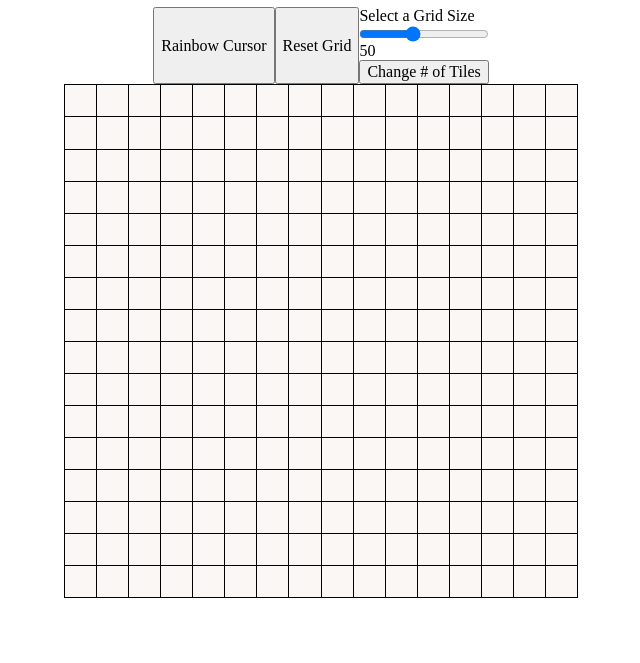
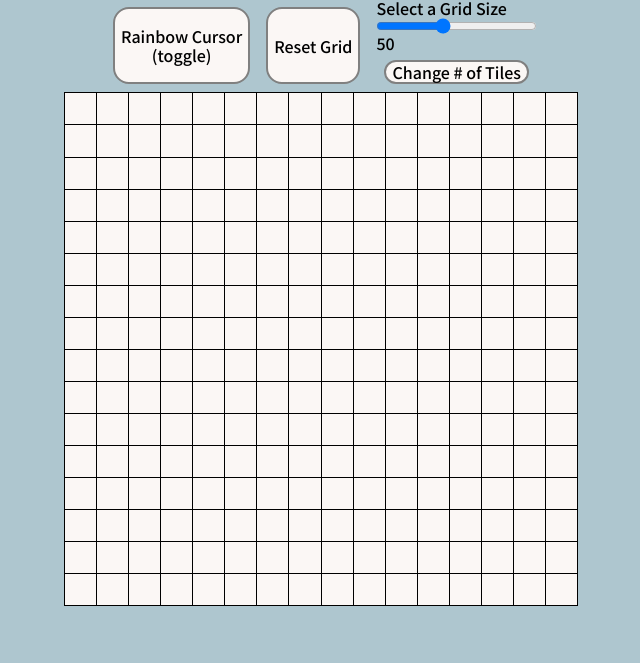
Before and after one commit to dylan-workhub/etch-a-sketch, a plain HTML site: page index.html in a window 1280 px wide. Shown: the part 137-800 px from the top of the page, without its empty margins (319-959 px from the left). Drawn offline with Linux system fonts and the light colour scheme.

Commit message:
Change general styles, clarify toggle on rainbow button

```diff
--- a/index.html
+++ b/index.html
@@ -1,6 +1,8 @@
 <!DOCTYPE html>
 <html>
     <head>
+        <link rel="preconnect" href="https://fonts.gstatic.com">
+        <link href="https://fonts.googleapis.com/css2?family=Noto+Sans+JP:wght@300;500&display=swap" rel="stylesheet">
         <link rel="stylesheet" href="normalize.css">
         <link rel="stylesheet" href="styles.css">
     </head>
@@ -9,7 +11,7 @@
             <h1>Etch A Sketch</h1>
         </nav>
         <aside>
-            <button id="rainbow">Rainbow Cursor</button>
+            <button id="rainbow">Rainbow Cursor <br/>(toggle)</button>
             <button id="gridReset">Reset Grid</button>
             <label for='numBoxes' id="slider-wrap">
                 Select a Grid Size
--- a/styles.css
+++ b/styles.css
@@ -3,6 +3,8 @@ body{
     align-items:center;
     justify-content:center;
     flex-direction:column;
+    font-family:'Noto Sans JP', sans-serif;
+    background-color:#aec6cf;
 }
 
 aside{
@@ -11,9 +13,25 @@ aside{
     justify-content:space-around;
 }
 
+button{
+    background-color:#fbf7f5;
+    border:2px solid gray;
+    border-radius:2vmin;
+    margin:1vmin;
+}
+
+button:hover{
+    cursor:pointer;
+}
+
+.slider:hover{
+    cursor:pointer;
+}
+
 #slider-wrap{
     display:flex;
     flex-direction:column;
+    margin-left:1vmin;
 }
 
 #etch-wrapper{
```
